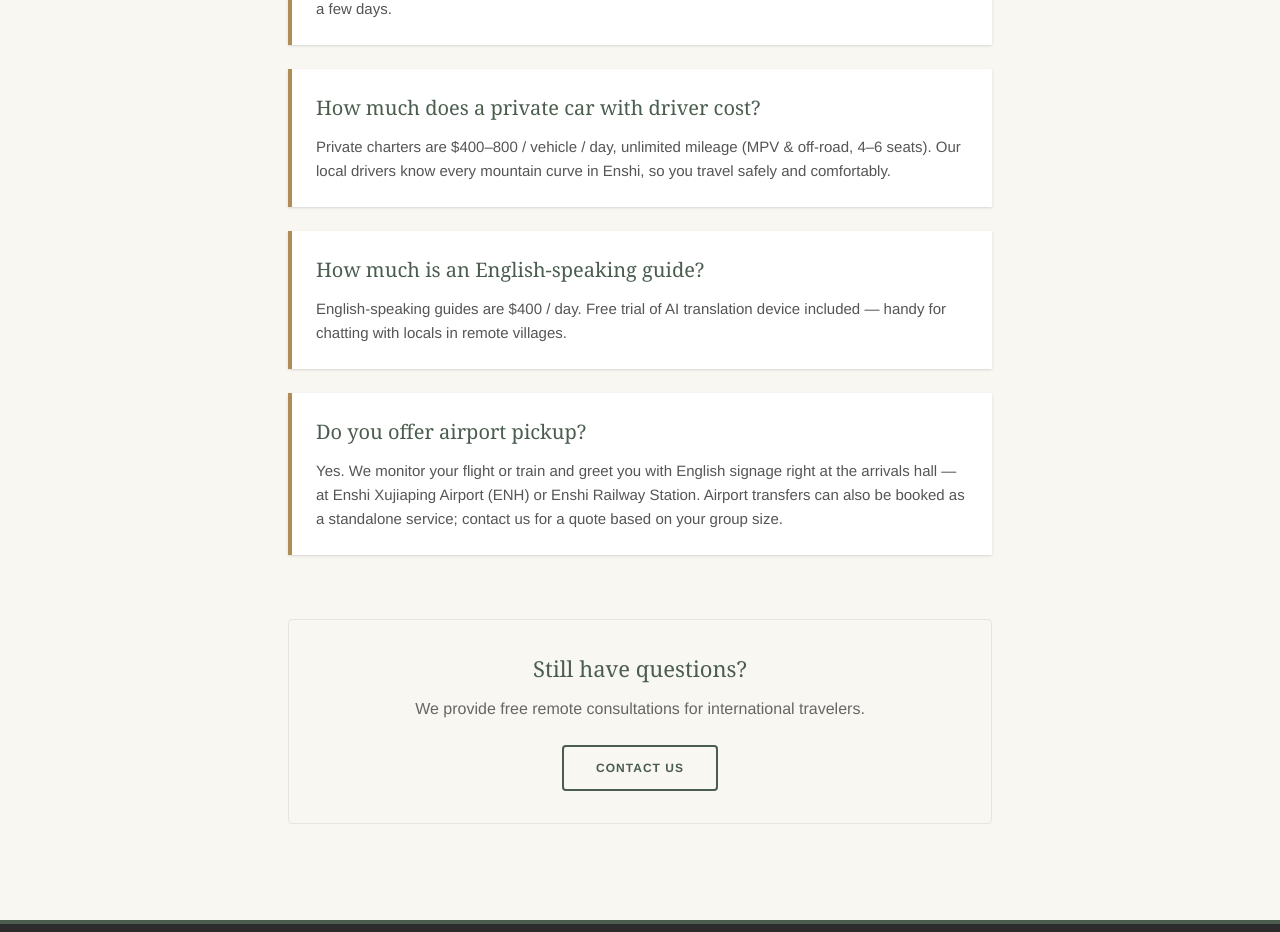
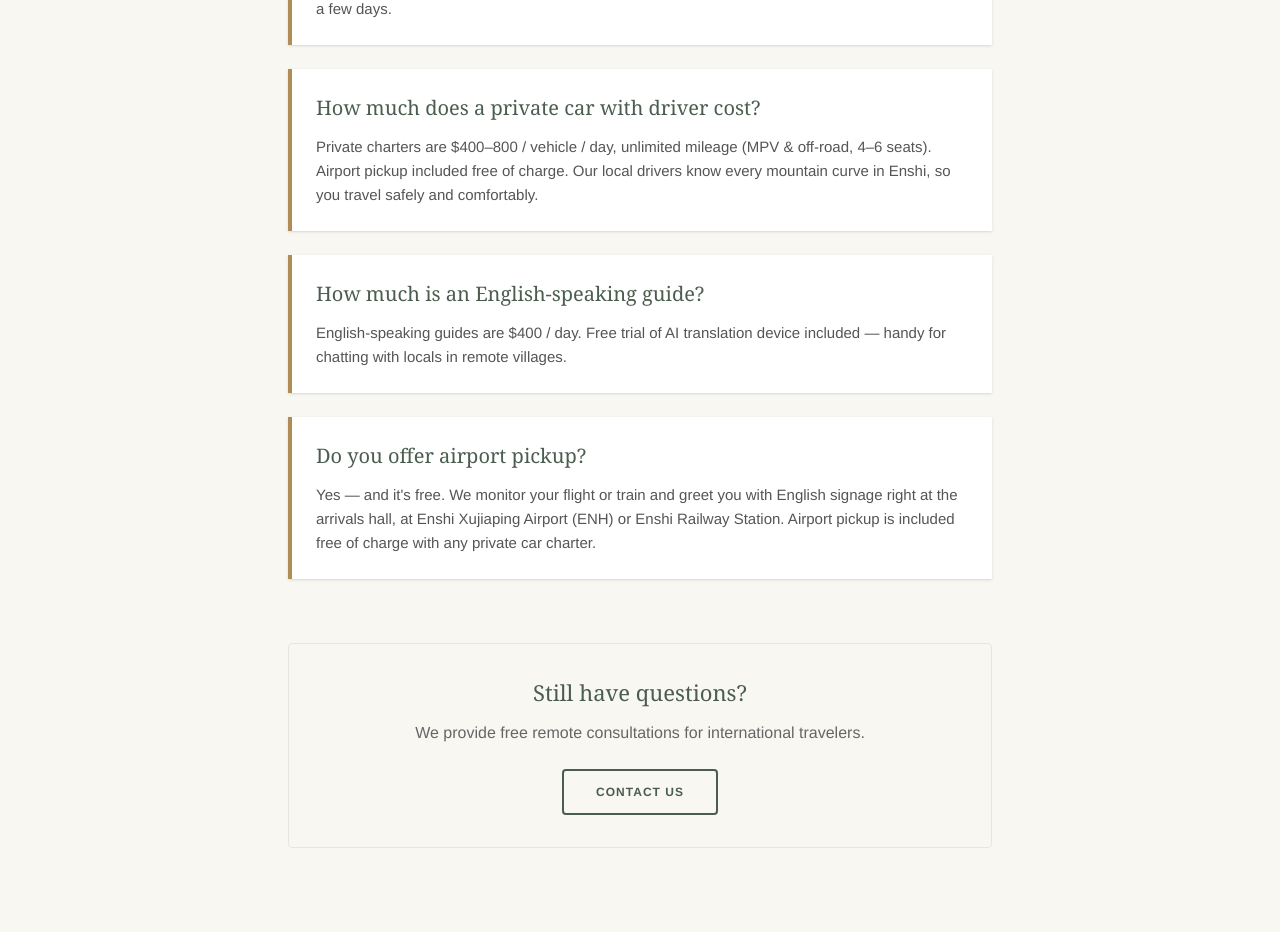
Before and after one commit to victoryang0605/enshi-escape, a React (Vite) app: page /faq in a window 1280 px wide. Shown: the part 3500-4432 px from the top of the page. Built offline with nearby package versions, Linux system fonts and the light colour scheme.

Commit message:
GEO: airport pickup is free with private car charter (per Victor)

```diff
--- a/src/data/pricing.ts
+++ b/src/data/pricing.ts
@@ -18,6 +18,7 @@ export const PRICING: {
     vehicles: string;
     seats: string;
     mileage: string;
+    airportPickup: string;
   };
   guide: {
     perDay: number;
@@ -38,6 +39,7 @@ export const PRICING: {
     vehicles: "MPV & off-road",
     seats: "4–6 seats",
     mileage: "unlimited mileage",
+    airportPickup: "Airport pickup included free of charge",
   },
   guide: {
     perDay: 400,
--- a/src/pages/FAQ.tsx
+++ b/src/pages/FAQ.tsx
@@ -76,7 +76,7 @@ export default function FAQ() {
     },
     {
       q: "How much does a private car with driver cost?",
-      a: `Private charters are ${formatCarPrice()} (${PRICING.privateCar.vehicles}, ${PRICING.privateCar.seats}). Our local drivers know every mountain curve in Enshi, so you travel safely and comfortably.`
+      a: `Private charters are ${formatCarPrice()} (${PRICING.privateCar.vehicles}, ${PRICING.privateCar.seats}). ${PRICING.privateCar.airportPickup}. Our local drivers know every mountain curve in Enshi, so you travel safely and comfortably.`
     },
     {
       q: "How much is an English-speaking guide?",
@@ -84,7 +84,7 @@ export default function FAQ() {
     },
     {
       q: "Do you offer airport pickup?",
-      a: "Yes. We monitor your flight or train and greet you with English signage right at the arrivals hall — at Enshi Xujiaping Airport (ENH) or Enshi Railway Station. Airport transfers can also be booked as a standalone service; contact us for a quote based on your group size."
+      a: "Yes — and it's free. We monitor your flight or train and greet you with English signage right at the arrivals hall, at Enshi Xujiaping Airport (ENH) or Enshi Railway Station. Airport pickup is included free of charge with any private car charter."
     }
   ];
 
```
